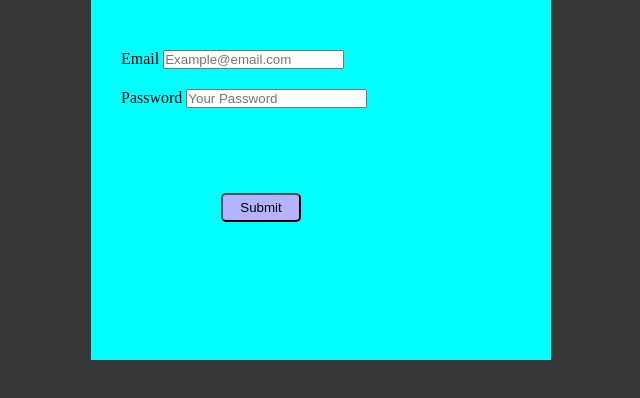
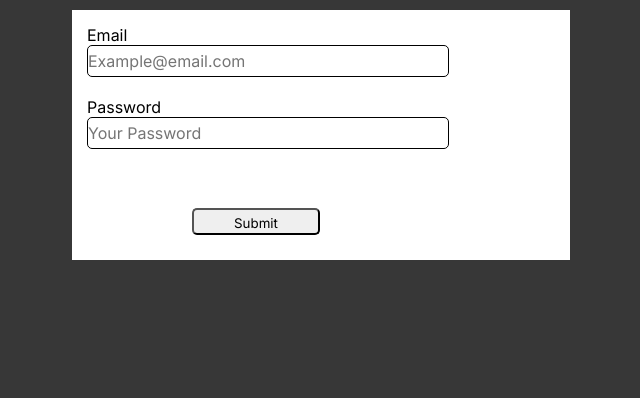
Before and after one commit to ItsCoderRam/fontEnd2Assignment3, a plain HTML site: page index.html in a window 1280 px wide. Shown: the whole page, without its empty margins (319-959 px from the left). Drawn offline with Linux system fonts and the light colour scheme.

Commit message:
assigment 3 updated

```diff
--- a/index.css
+++ b/index.css
@@ -3,31 +3,34 @@
 *{
     margin: 0px;
     padding: 0px;
+    font-family: "Inter";
 }
 body{
     background-color: #373737;
 }
 .container{
-    width: 400px;;
-    height: 300px;
-    background-color: aqua;
+    width: 498px;;
+    height: 250px;
+    background-color:rgba(255, 255, 255, 1);
     margin: auto;
-    padding: 30px;
+    /* top: -365px;
+    left: 3px; */
 }
-.email_control{
-    margin-top: 20px;
+.form_container{
+    width: 360px;
+    height: 202px;
+    top: 19px;
+    /* border-radius: 5px;
+    border: 1px solid rgba(0, 0, 0, 1); */
 }
-.password_control{
-    margin-top: 20px;
-}
+
 button{
+    margin-left: 120px;
+    padding: 5px;
+    width: 128px;
+    height: 27px;
+    border-radius: 5px;
 
-    margin-top: 30px;
-    margin-left: 100px;
-    padding: 5px;
-    width: 80px;
-    background-color: #b3b3ff;
-    border-radius: 5px;
 
 }
 #status{
@@ -42,14 +45,33 @@ button{
     font-weight: 400;
     font-size: 12px;
     line-height: 14.52px;
-    font-family: "Inter";
+
 
 }
-/* #password{
+#email{
     width: 360px;
-    height: 51px;
-    top: 89px;
-    left: 23px;
+    height: 30px;
     border-radius: 5px;
     border: 1px solid rgba(0, 0, 0, 1);
-} */
+    font-size: medium;
+}
+.email_control{
+ padding: 15px;
+ margin-top: 10px;
+}
+#password{
+    width: 360px;
+    height: 30px;
+    border-radius: 5px;
+    border: 1px solid rgba(0, 0, 0, 1);
+    font-size: medium;
+}
+.password_control{
+    height: 51px;
+    width: 360px;
+    padding: 5px;
+    margin-left: 10px;
+}
+#psl{
+    width: 74px;
+}
--- a/index.html
+++ b/index.html
@@ -10,6 +10,7 @@
 
 
     <div class="container">
+        <div class="form_container">
         <form action="" class="form" method="post">
             <div class="email_control">
                <label for="emaiL">Email</label>
@@ -17,14 +18,15 @@
                <p id="emailError"></p>
             </div>
             <div class="password_control">
-                <label for="password">Password</label>
-                <input type="password" oninput=" passwordValidation()" name="password" id="password" placeholder="Your Password"/>
+                <label for="password" id="psl">Password</label>
+                <input type="password" oninput="passwordValidation()" name="password" id="password" placeholder="Your Password" required/>
                 <p id="passwordError"></p>
              </div>
              <p id="status"></p>
              <button class="btn" type="submit">Submit</button>
         </form>
     </div>
+    </div>
 
     <script src="./index.js"></script>
 </body>
--- a/index.js
+++ b/index.js
@@ -22,7 +22,7 @@ function passwordValidation(){
      document.getElementById("passwordError").style.color = "red";
     }
     else {
-
+      document.getElementById("passwordError").innerHTML=" ";
         document.getElementById("status").innerHTML = "All good to go!";
         // document.getElementById("status").style.color = "green";
     }
```
